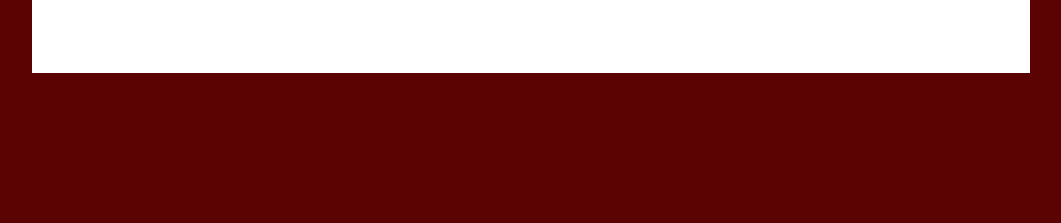
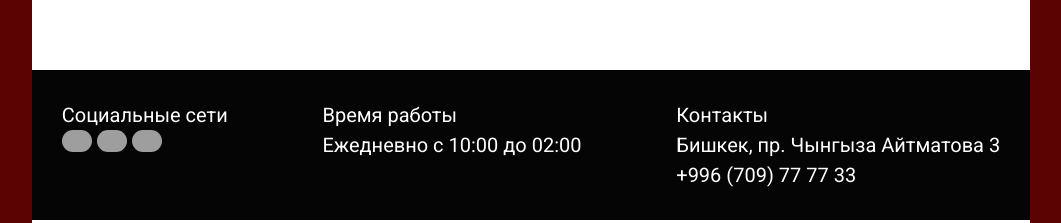
Before and after one commit to asankulov-t/cinema, a React (Create React App) app: page /about in a window 1280 px wide. Shown: the part 2084-2307 px from the top of the page, without its empty margins (109-1170 px from the left). Before the commit the page ends 2157 px from the top, so only its background shows below. Built offline with nearby package versions, Linux system fonts and the light colour scheme; no server answers; grey boxes are pictures that could not be loaded.

Commit message:
added footer

```diff
--- a/src/App.tsx
+++ b/src/App.tsx
@@ -10,6 +10,7 @@ import {BrowserRouter, Route, Routes} from "react-router-dom";
 import Sessions from "./Components/Sessions/Sessions";
 import Discount from "./Components/Discount/Discount";
 import About from "./Components/About/About";
+import Footer from "./Components/Footer/Footer";
 
 function App() {
   let disp=useDispatch();
@@ -32,6 +33,7 @@ function App() {
                     <Route path={'/discount'} element={<Discount/>}/>
                     <Route path={'/about'} element={<About/>}/>
                 </Routes>
+                <Footer/>
             </div>
 
         </BrowserRouter>
--- a/src/Components/Footer/Footer.module.css
+++ b/src/Components/Footer/Footer.module.css
@@ -0,0 +1,18 @@
+.footer{
+    display: flex;
+    justify-content: space-between;
+    padding: 30px;
+    background-color: #050505;
+    color: white;
+    font-size: 20px;
+
+}
+.network{
+    display: flex;
+    justify-content: space-between;
+    width: 100px;
+}
+.network img{
+    width: 30px;
+    border-radius: 40px;
+}
--- a/src/Components/Footer/Footer.tsx
+++ b/src/Components/Footer/Footer.tsx
@@ -1,8 +1,25 @@
 import React from 'react';
-
+import style from './Footer.module.css'
 const Footer = () => {
     return (
-        <div>
+        <div className={style.footer}>
+            <div>
+                <h5>Социальные сети</h5>
+                <div className={style.network}>
+                    <a href="https://www.facebook.com/kinobroadway/?ref=br_rs"><img src="https://www.freepnglogos.com/uploads/facebook-logo-23.jpg" alt=""/></a>
+                    <a href="https://www.instagram.com/kinoteatrbroadway/?igshid=m6meetrlhhbe"><img src="https://cdn.pixabay.com/photo/2021/06/15/12/14/instagram-6338392_1280.png" alt=""/></a>
+                    <a href="https://www.tiktok.com/@kinoteatrbroadway"><img src="https://www.freepnglogos.com/uploads/tik-tok-logo-png/tik-tok-april-tutuapp-5.png" alt=""/></a>
+                </div>
+            </div>
+            <div>
+                <h5>Время работы</h5>
+                <span>Ежедневно с 10:00 до 02:00</span>
+            </div>
+            <div>
+                <h5>Контакты</h5>
+                <a href="https://2gis.kg/bishkek/firm/70000001029043839?floor=4&amp;m=74.585663%2C42.855629%2F18" target="_blank" rel="noreferrer"><p>Бишкек, пр. Чынгыза Айтматова 3</p></a>
+                <p><a href="tel:+996(709)77-77-33"><i className="fas fa-phone-alt"></i> +996 (709) 77 77 33</a></p>
+            </div>
 
         </div>
     );
```
